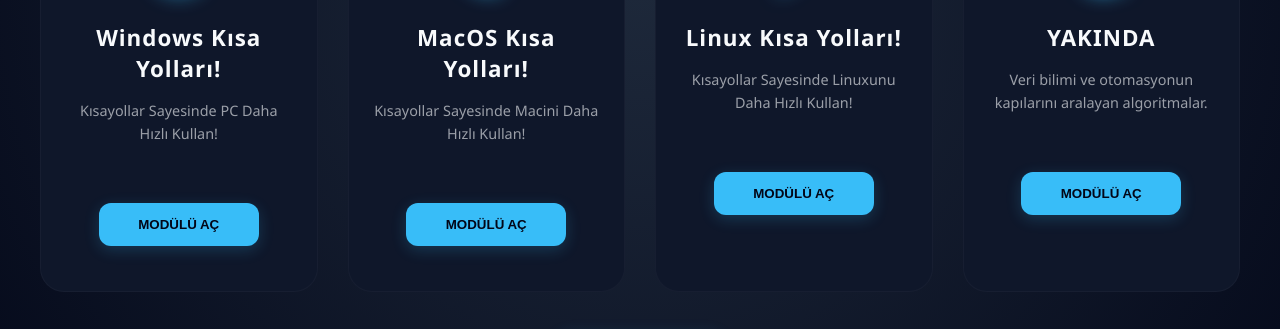
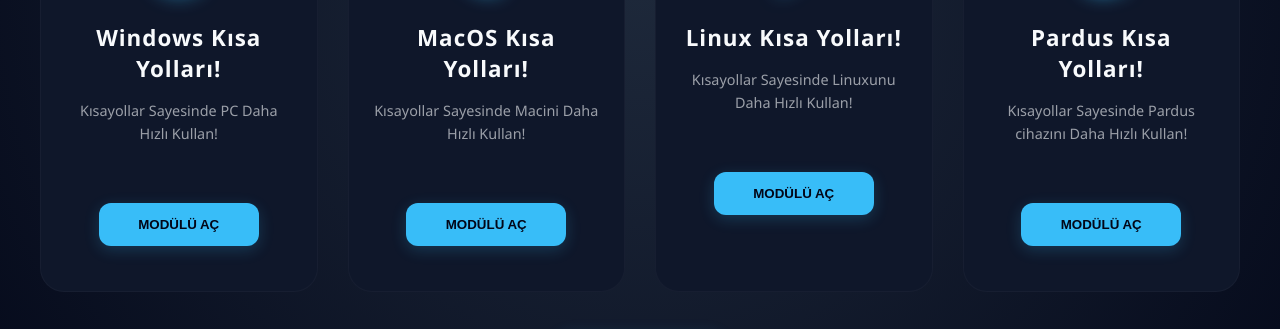
Before and after one commit to Software-Academy0/Software-Academy, a plain HTML site: page diger.html in a window 1280 px wide. Shown: the part 446-775 px from the top of the page. Drawn offline with Linux system fonts and the light colour scheme; sample sign-in values are in the browser's storage.

Commit message:
diger.html

```diff
--- a/diger.html
+++ b/diger.html
@@ -162,9 +162,9 @@
 
         <div class="course-card">
             <div class="icon">🐍</div>
-            <h2>YAKINDA</h2>
-            <p>Veri bilimi ve otomasyonun kapılarını aralayan algoritmalar.</p>
-            <button class="btn-modul" onclick="move(100, 'python2.html')">MODÜLÜ AÇ</button>
+            <h2>Pardus Kısa Yolları!</h2>
+            <p>Kısayollar Sayesinde Pardus cihazını Daha Hızlı Kullan!</p>
+            <button class="btn-modul" onclick="move(100, 'kısayol4.html')">MODÜLÜ AÇ</button>
         </div>
     </div>
 
```
